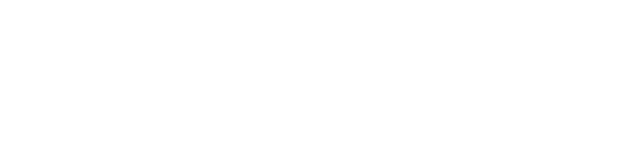
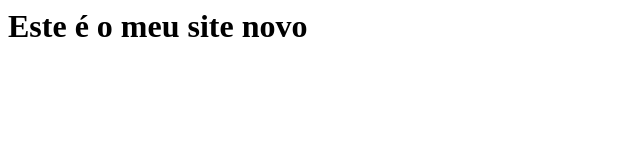
Before and after one commit to AlanCostaDev/meusite, a plain HTML site: page index.html in a window 1280 px wide. Shown: the whole page, without its empty margins (0-640 px from the left). Drawn offline with Linux system fonts and the light colour scheme.

Commit message:
Update index.html

```diff
--- a/index.html
+++ b/index.html
@@ -3,6 +3,6 @@
     <title>Site de Alan Costa</title>
   </head>
   <body>
-
+    <h1> Este é o meu site novo</h1>
   </body>
 </html>
```
